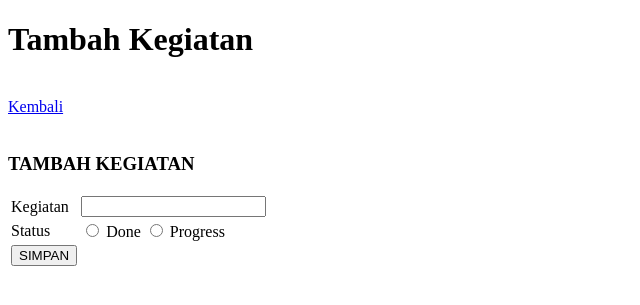
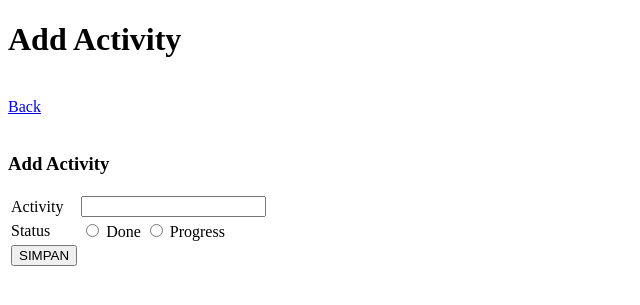
Before and after one commit to YuutoEi/CRUD-App, a PHP site: page /tambah.php in a window 1280 px wide. Shown: the top 305 px of the page, without its empty margins (0-640 px from the left). Run offline with PHP 8.4, Linux system fonts and the light colour scheme.

Commit message:
update in cek

```diff
--- a/tambah.php
+++ b/tambah.php
@@ -3,18 +3,18 @@
 <head>
     <meta charset="UTF-8">
     <meta name="viewport" content="width=device-width, initial-scale=1.0">
-    <title>Tambah Kegiatan Menu</title>
+    <title>CRUD App</title>
 </head>
 <body>
-    <h1>Tambah Kegiatan</h1>
+    <h1>Add Activity</h1>
     <br>
-    <a href="index.php">Kembali</a>
+    <a href="index.php">Back</a>
     <br><br>
-    <h3>TAMBAH KEGIATAN</h3>
+    <h3>Add Activity</h3>
     <form method="post" action="tambah_.php">
         <table>
             <tr>
-                <td>Kegiatan</td>
+                <td>Activity</td>
                 <td><input type="text" name="kegiatan" id="kegiatan"></td>
             </tr>
             <tr>
```
Also changed, not shown: edit.php (+9 -1 lines), index.php (+4 -4 lines).
